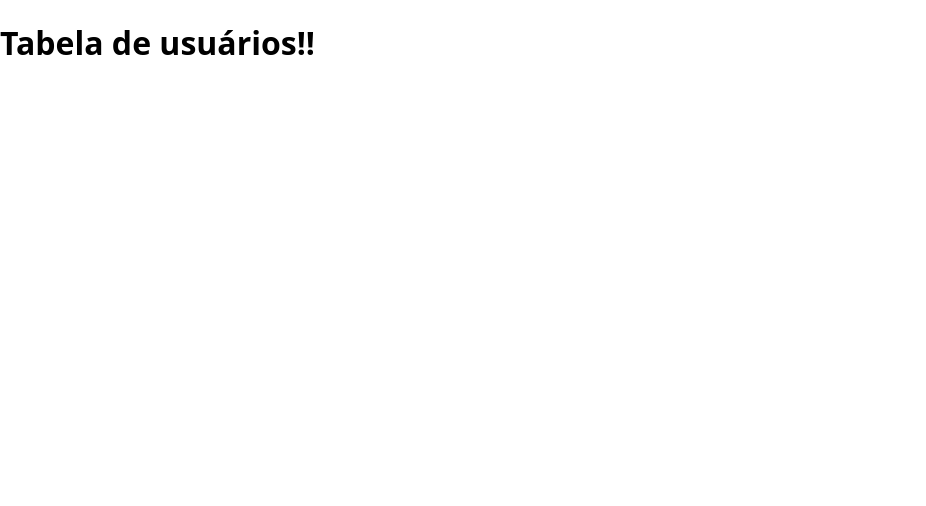
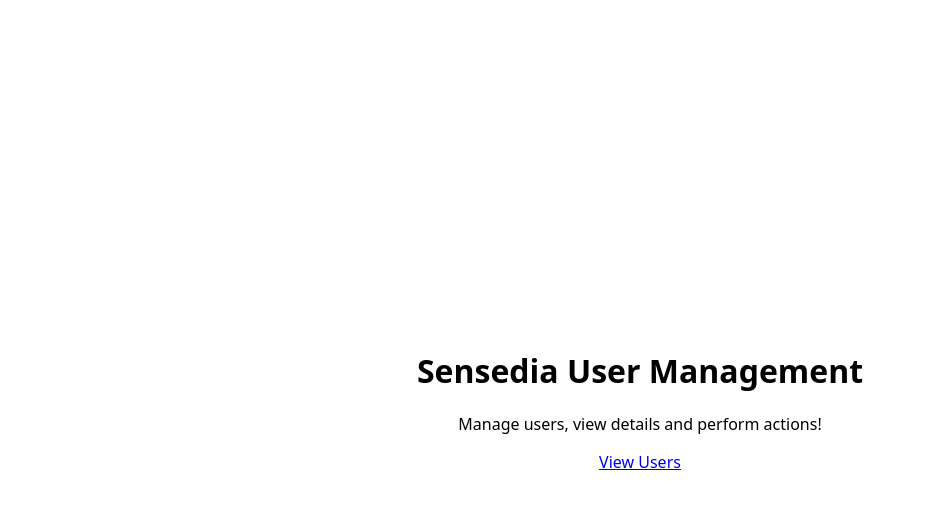
Before and after one commit to MayllaRabay/sensedia-challenge, a Next.js app: page / in a window 1280 px wide. Shown: the top 506 px of the page, without its empty margins (0-926 px from the left). Built offline with nearby package versions, Linux system fonts and the light colour scheme.

Commit message:
feat: update Home component and add Users page with UserTable

```diff
--- a/src/app/page.tsx
+++ b/src/app/page.tsx
@@ -1,3 +1,22 @@
+import Link from "next/link"
+
 export default function Home() {
-  return <h1 className="text-h1 text-text-primary">Tabela de usuários!!</h1>
+  return (
+    <main className="flex items-center justify-center min-h-screen bg-surface">
+      <div className="text-center space-y-6">
+        <h1 className="text-h1 text-text-primary">Sensedia User Management</h1>
+
+        <p className="text-body text-text-secondary">
+          Manage users, view details and perform actions!
+        </p>
+
+        <Link
+          href="/users"
+          className="inline-block bg-primary text-white px-6 py-3 rounded-md shadow-sm hover:opacity-90 transition"
+        >
+          View Users
+        </Link>
+      </div>
+    </main>
+  )
 }
--- /dev/null
+++ b/src/app/users/page.tsx
@@ -0,0 +1,13 @@
+import { UserTable } from "@/components/UserTable/UserTable"
+import { getUsersWithStats } from "@/services/user.service"
+
+export default async function UsersPage() {
+  const users = await getUsersWithStats()
+
+  return (
+    <main className="p-6 space-y-6">
+      <h1 className="text-h1">Users</h1>
+      <UserTable users={users} />
+    </main>
+  )
+}
```
